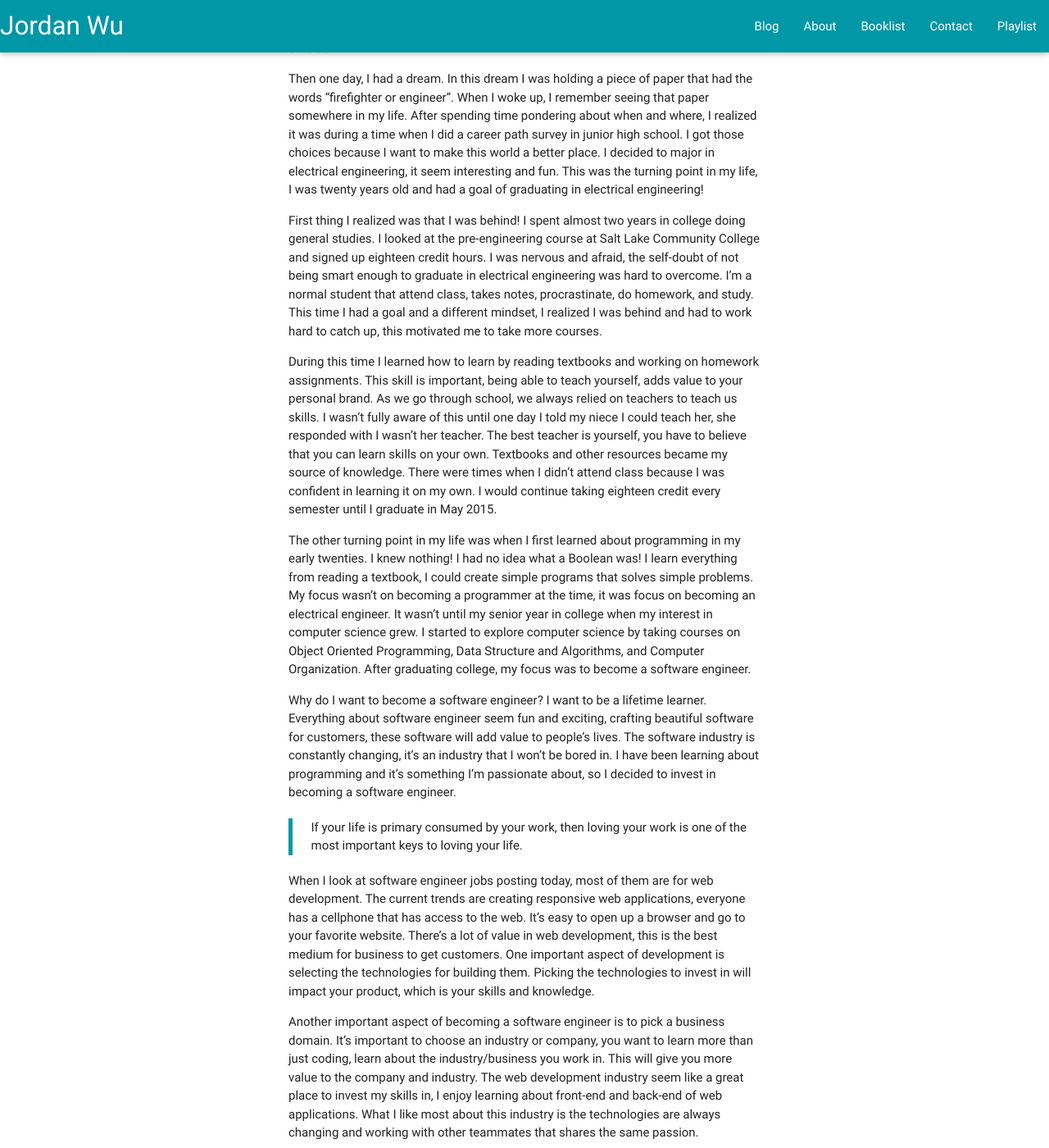
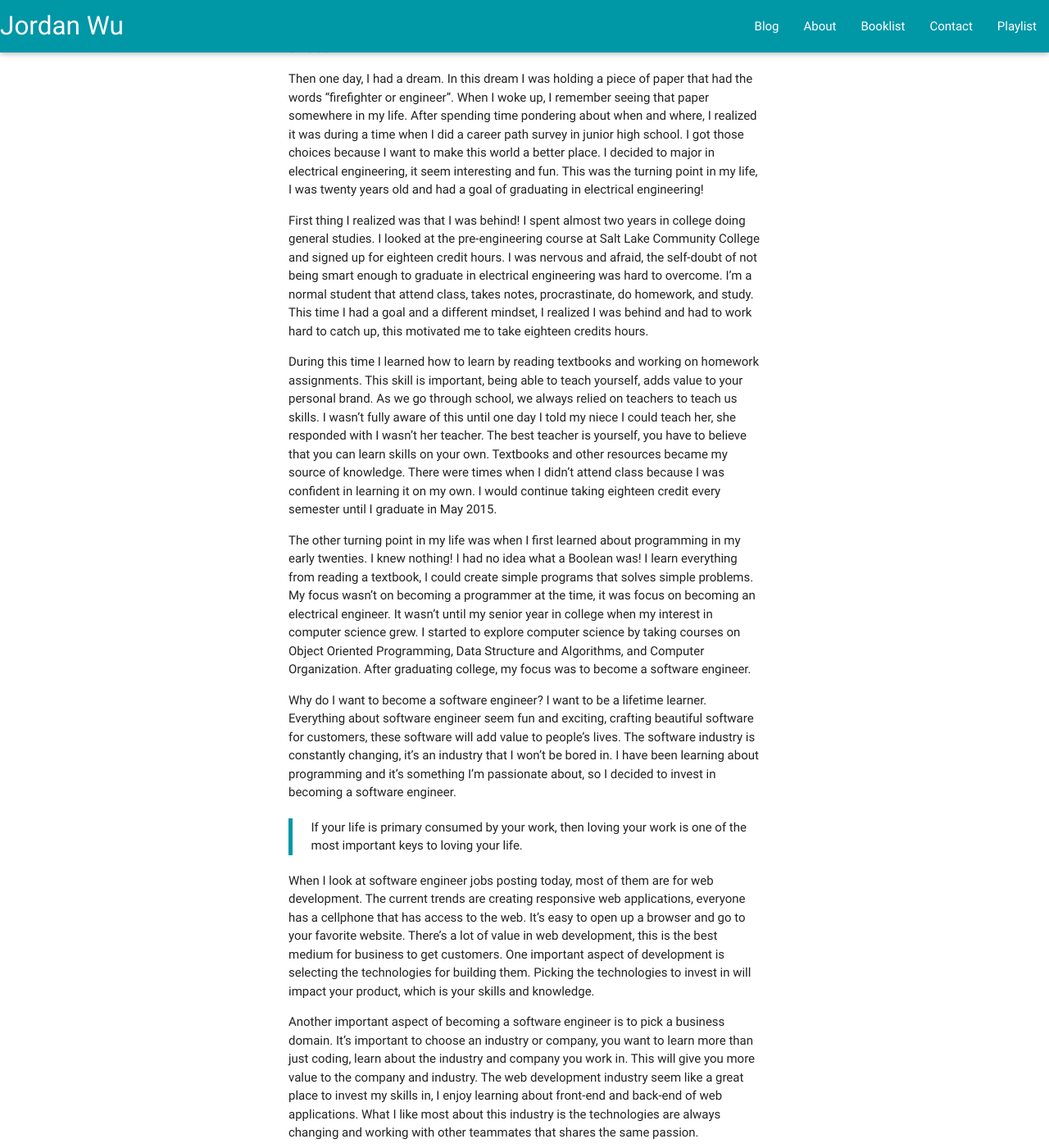
Before and after one commit to JordanSpencerWu/old-website, a Jekyll site: the page built from _posts/book/2016/2016-10-22-the-passionate-programmer.md, in a window 1280 px wide and 1400 px high, scrolled down 408 px. Shown: the whole window at 82% size. Built offline with Jekyll 4.4.1, drawn with Linux system fonts in a browser that asks for light colours; nearby versions of some CDN libraries; some of the changed text lies outside the part shown.

Commit message:
fix minor typo

```diff
--- a/_posts/book/2016/2016-10-22-the-passionate-programmer.md
+++ b/_posts/book/2016/2016-10-22-the-passionate-programmer.md
@@ -17,7 +17,7 @@
 
 Then one day, I had a dream. In this dream I was holding a piece of paper that had the words "firefighter or engineer". When I woke up, I remember seeing that paper somewhere in my life. After spending time pondering about when and where, I realized it was during a time when I did a career path survey in junior high school. I got those choices because I want to make this world a better place. I decided to major in electrical engineering, it seem interesting and fun. This was the turning point in my life, I was twenty years old and had a goal of graduating in electrical engineering!
 
-First thing I realized was that I was behind! I spent almost two years in college doing general studies. I looked at the pre-engineering course at Salt Lake Community College and signed up eighteen credit hours. I was nervous and afraid, the self-doubt of not being smart enough to graduate in electrical engineering was hard to overcome. I'm a normal student that attend class, takes notes, procrastinate, do homework, and study. This time I had a goal and a different mindset, I realized I was behind and had to work hard to catch up, this motivated me to take more courses.
+First thing I realized was that I was behind! I spent almost two years in college doing general studies. I looked at the pre-engineering course at Salt Lake Community College and signed up for eighteen credit hours. I was nervous and afraid, the self-doubt of not being smart enough to graduate in electrical engineering was hard to overcome. I'm a normal student that attend class, takes notes, procrastinate, do homework, and study. This time I had a goal and a different mindset, I realized I was behind and had to work hard to catch up, this motivated me to take eighteen credits hours.
 
 During this time I learned how to learn by reading textbooks and working on homework assignments. This skill is important, being able to teach yourself, adds value to your personal brand. As we go through school, we always relied on teachers to teach us skills. I wasn't fully aware of this until one day I told my niece I could teach her, she responded with I wasn't her teacher. The best teacher is yourself, you have to believe that you can learn skills on your own. Textbooks and other resources became my source of knowledge. There were times when I didn't attend class because I was confident in learning it on my own. I would continue taking eighteen credit every semester until I graduate in May 2015.
 
@@ -29,9 +29,9 @@
 
 When I look at software engineer jobs posting today, most of them are for web development. The current trends are creating responsive web applications, everyone has a cellphone that has access to the web. It's easy to open up a browser and go to your favorite website. There's a lot of value in web development, this is the best medium for business to get customers. One important aspect of development is selecting the technologies for building them. Picking the technologies to invest in will impact your product, which is your skills and knowledge.
 
-Another important aspect of becoming a software engineer is to pick a business domain. It's important to choose an industry or company, you want to learn more than just coding, learn about the industry/business you work in. This will give you more value to the company and industry. The web development industry seem like a great place to invest my skills in, I enjoy learning about front-end and back-end of web applications. What I like most about this industry is the technologies are always changing and working with other teammates that shares the same passion.
+Another important aspect of becoming a software engineer is to pick a business domain. It's important to choose an industry or company, you want to learn more than just coding, learn about the industry and company you work in. This will give you more value to the company and industry. The web development industry seem like a great place to invest my skills in, I enjoy learning about front-end and back-end of web applications. What I like most about this industry is the technologies are always changing and working with other teammates that shares the same passion.
 
-The book talked about thinking like a winner, winner only think about winning. With this mindset we are able to set goals and will be determined to achieve them. Business wants to hire people who finish things! Keep practicing and stretch your limits! Practicing means to do something we haven't done before, if your code doesn't look perfect this means you doing it right, if your code is perfect this means you’re not stretching your limits. Try something new! Like exploring existing code in open source project, this allows you to learn from reading other professional's code.
+The book talked about thinking like a winner, winners only think about winning. With this mindset we are able to set goals and will be determined to achieve them. Business wants to hire people who finish things! Keep practicing and stretch your limits! Practicing means to do something we haven't done before, if your code doesn't look perfect this means you doing it right, if your code is perfect this means you’re not stretching your limits. Try something new! Like exploring existing code in open source project, this allows you to learn from reading other professional's code.
 
 It's easy to focus on our long-term goals, but remember to set short-term goals and focus on the present. You have control over your present self, think about what you can change and improve each day that will help the future you reach that long-term goal. Remember winners takes calculated risk. When setting your career goals, remind yourself that your job title isn't your product. The company's position doesn't define your skills set. It's important to never be comfortable at your current position. Continue adding values to your product, there's no such thing as job security in this ever changing world.
 
```
Also changed, not shown: other parts of _posts/book/2016/2016-10-22-the-passionate-programmer.md (+1 -1 lines).
